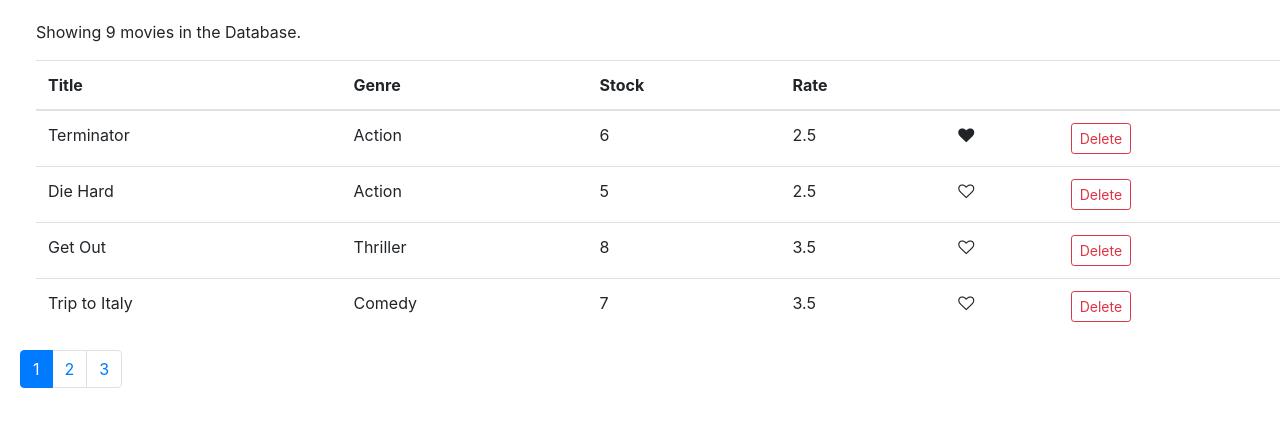
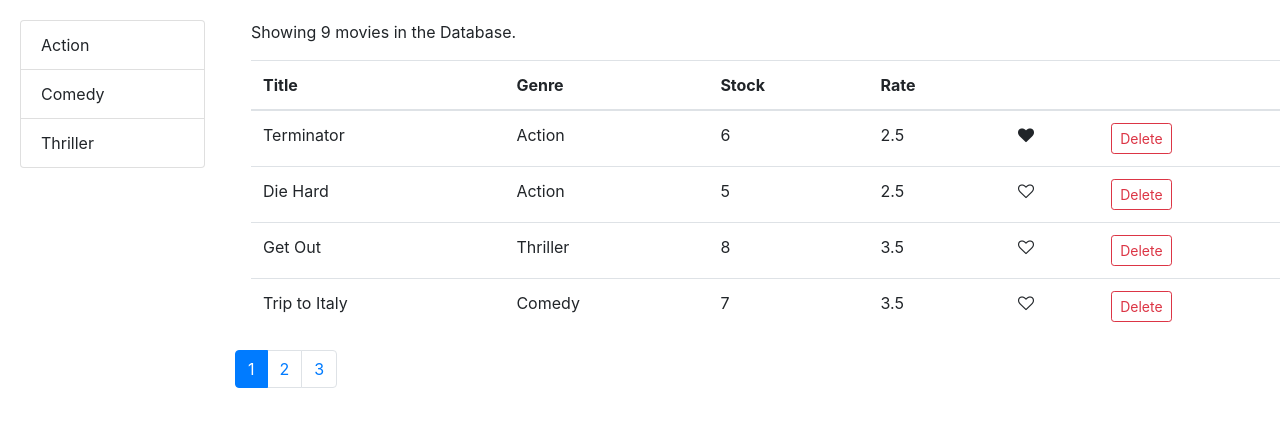
Before and after one commit to toTheMoon247/vidly, a React (Create React App) app: page / in a window 1280 px wide. Shown: the top 426 px of the page. Built offline with nearby package versions, Linux system fonts and the light colour scheme.

Commit message:
Add basic filtering

```diff
--- /dev/null
+++ b/src/components/common/listGroup.jsx
@@ -0,0 +1,27 @@
+import React from "react";
+
+// Input: The current genre
+// Output: onClick Genre
+const ListGroup = props => {
+
+  const { items, textProperty, valueProperty, selectedItem, onItemSelect  } = props;
+  return(
+    <ul className="list-group">
+      { items.map(item =>
+        <li
+          onClick={() => onItemSelect(item)}
+          key={item[valueProperty]}
+          className={item === selectedItem ? "list-group-item active" : "list-group-item"}
+        >
+          {item[textProperty]}
+        </li>
+      )}
+    </ul>
+  )}
+
+ListGroup.defaultProps = {
+  textProperty: 'name',
+  valueProperty: '_id'
+};
+
+export default ListGroup;
--- a/src/components/movies.jsx
+++ b/src/components/movies.jsx
@@ -1,16 +1,22 @@
 import React, {Component} from "react";
 import { getMovies } from "../services/fakeMovieService";
+import { getGenres } from "../services/fakeGenreService";
 import Like from "./common/like";
 import Pagination from "./common/pagination";
+import ListGroup from "./common/listGroup"
 import { paginate } from '../utils/paginate';
 
 
 
 class Movies extends Component {
   state = {
-    movies: getMovies(),
+    // We initialise it to an empty array in order to make sure that
+    // they are defined, until the data recieved from the backend call
+    movies: [],
+    genres: [],
     currentPage: 1,
-    pageSize: 4
+    pageSize: 4,
+    selectedGenre: false
   };
 
   handleDelete = (movie) => {
@@ -26,21 +32,45 @@
     this.setState({movies});
   }
 
+  // Create a backend calls
+  componentDidMount() {
+    this.setState({ movies: getMovies(), genres: getGenres() });
+  }
+
   handlePageChange = (page) => {
     this.setState({currentPage: page});
   }
 
+  handleGenreSelect = genre => {
+    this.setState( {selectedGenre: genre} );
+  };
+
   render(){
     const { length: count } = this.state.movies;
-    const { pageSize, currentPage, movies: allMovies } = this.state;
+    const { pageSize, currentPage, movies: allMovies, selectedGenre } = this.state;
      if (count === 0)
       return <p className="pl-3">There are no movies in the Database.</p>;
 
-    const movies = paginate(allMovies, currentPage, pageSize);
+    // Filter Movies according to genre
+    const filtered = selectedGenre
+    ? allMovies.filter(m => m.genre._id === selectedGenre._id)
+    : allMovies;
+
+    const movies = paginate(filtered, currentPage, pageSize);
 
     return(
-      <React.Fragment>
-        <p className="pl-3">Showing {count} movies in the Database.</p>
+      <div className="row">
+        <div className="col-2">
+          <ListGroup
+            items={this.state.genres}
+            selectedItem={this.state.selectedGenre}
+            onItemSelect={this.handleGenreSelect}
+            // textProperty="name"  // ListGroup already has it as a defauly values
+            // valueProperty="_id"
+          />
+        </div>
+        <div className="col">
+          <p className="pl-3">Showing {filtered.length} movies in the Database.</p>
           <table className="table ml-3">
             <thead>
                 <tr>
@@ -68,12 +98,13 @@
             </tbody>
          </table>
          <Pagination
-        itemsCount={count}
+            itemsCount={filtered.length}
             pageSize={pageSize}
             currentPage={currentPage}
             onPageChange={this.handlePageChange}
           />
-      </React.Fragment>
+      </div>
+    </div>
     );
   }
 }
--- a/src/utils/paginate.js
+++ b/src/utils/paginate.js
@@ -5,7 +5,7 @@
     If, for example, page size = 4 so:
     Page 1 --> startIndex = 0. For page 2 ---> startIndex will be 4, and so on.
   */
-  const startIndex = (pageNumber -1) * pageSize;
+  const startIndex = (pageNumber - 1) * pageSize;
 
   // Wrap lodash object around items
   let lodashItems = _(items);
```
Also changed, not shown: 1 other file (tests, documents, lock files or other folders). Lines whose indentation alone changed are shown as unchanged.
